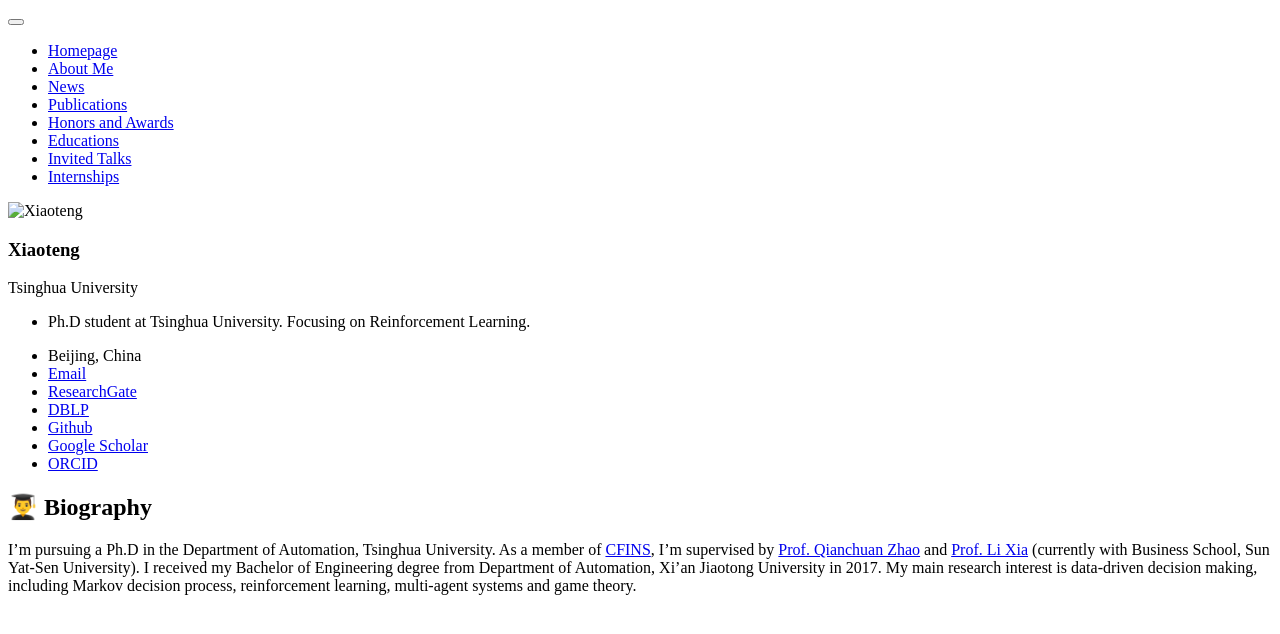
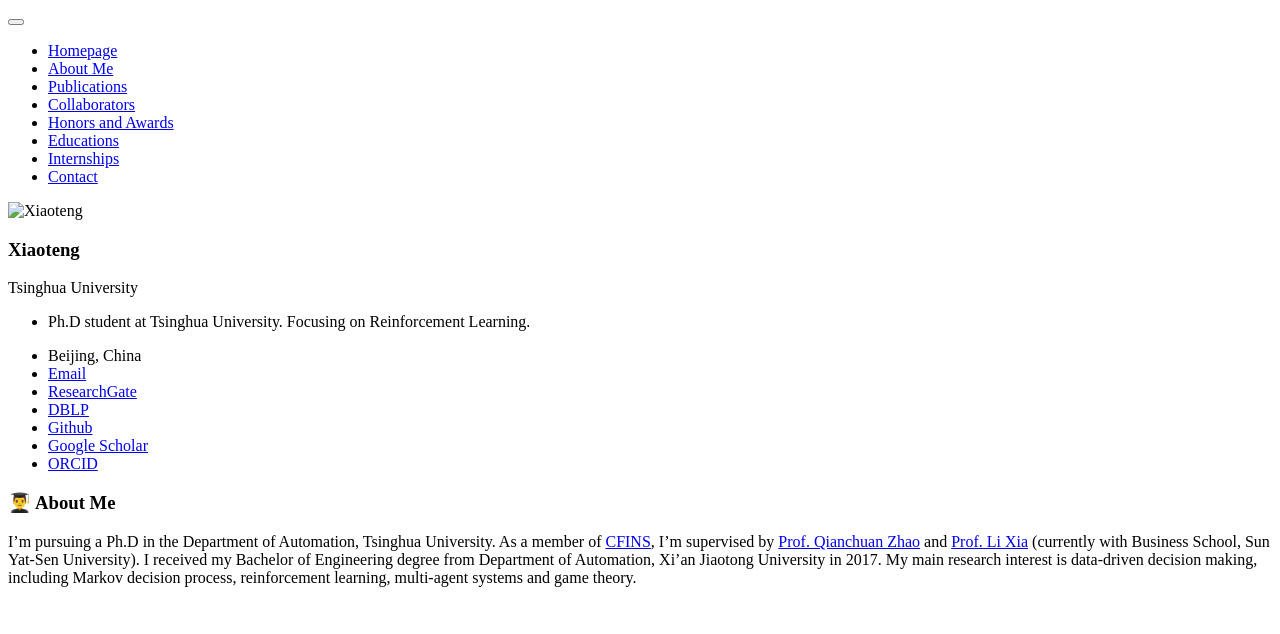
Before and after one commit to xtma/xtma.github.io, a Jekyll site: the page built from _pages/includes/intro.md, in a window 1280 px wide. Shown: the top 634 px of the page. Built offline with Jekyll 4.4.1, drawn with Linux system fonts in a browser that asks for light colours; our own code applies the rules of GitHub Pages for plain Markdown files.

Commit message:
Fix navigation.

```diff
--- a/_data/navigation.yml
+++ b/_data/navigation.yml
@@ -3,11 +3,11 @@
   - title: "About Me"
     url: "/#about-me"
 
-  - title: "News"
-    url: "/#-news"
-
   - title: "Publications"
     url: "/#-publications"
+
+  - title: "Collaborators"
+    url: "/#-collaborators"
 
   - title: "Honors and Awards"
     url: "/#-honors-and-awards"
@@ -15,8 +15,8 @@
   - title: "Educations"
     url: "/#-educations"
 
-  - title: "Invited Talks"
-    url: "/#-invited-talks"
-
   - title: "Internships"
     url: "/#-internships"
+
+  - title: "Contact"
+    url: "/#-contact"
--- a/_pages/includes/intro.md
+++ b/_pages/includes/intro.md
@@ -1,2 +1,2 @@
-## 👨‍🎓 Biography
+# 👨‍🎓 About Me
 I'm pursuing a Ph.D in the Department of Automation, Tsinghua University. As a member of [CFINS](http://cfins.au.tsinghua.edu.cn/en/about/index.php), I'm supervised by [Prof. Qianchuan Zhao](http://cfins.au.tsinghua.edu.cn/personalhg/zhaoqc/) and [Prof. Li Xia](http://bus.sysu.edu.cn/en/teacher/XiaLi) (currently with Business School, Sun Yat-Sen University). I received my Bachelor of Engineering degree from Department of Automation, Xi'an Jiaotong University in 2017. My main research interest is data-driven decision making, including Markov decision process, reinforcement learning, multi-agent systems and game theory.
```
